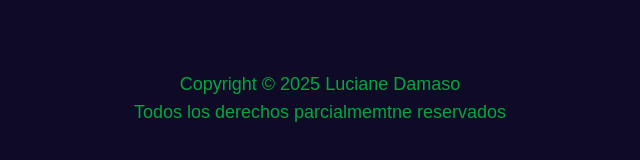
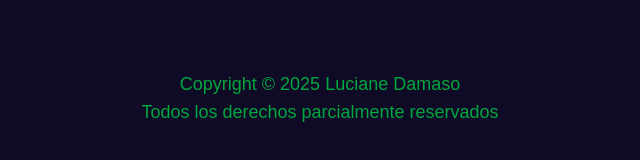
Before and after one commit to lucianesd/Portafolio-LuDamaso, an Astro site: page / in a window 1280 px wide. Shown: the part 3379-3539 px from the top of the page, 320-960 px from the left. Built offline with nearby package versions, Linux system fonts and the light colour scheme; Astro itself is replaced by a stand-in of ours.

Commit message:
correccion en el footer

```diff
--- a/src/components/layout/Footer.astro
+++ b/src/components/layout/Footer.astro
@@ -13,7 +13,7 @@ const currentYear = new Date().getFullYear();
         Copyright © {currentYear} Luciane Damaso
       </a>
       <br />
-      Todos los derechos parcialmemtne reservados
+      Todos los derechos parcialmente reservados
     </Paragraph>
     </div>
   </Container>
```
